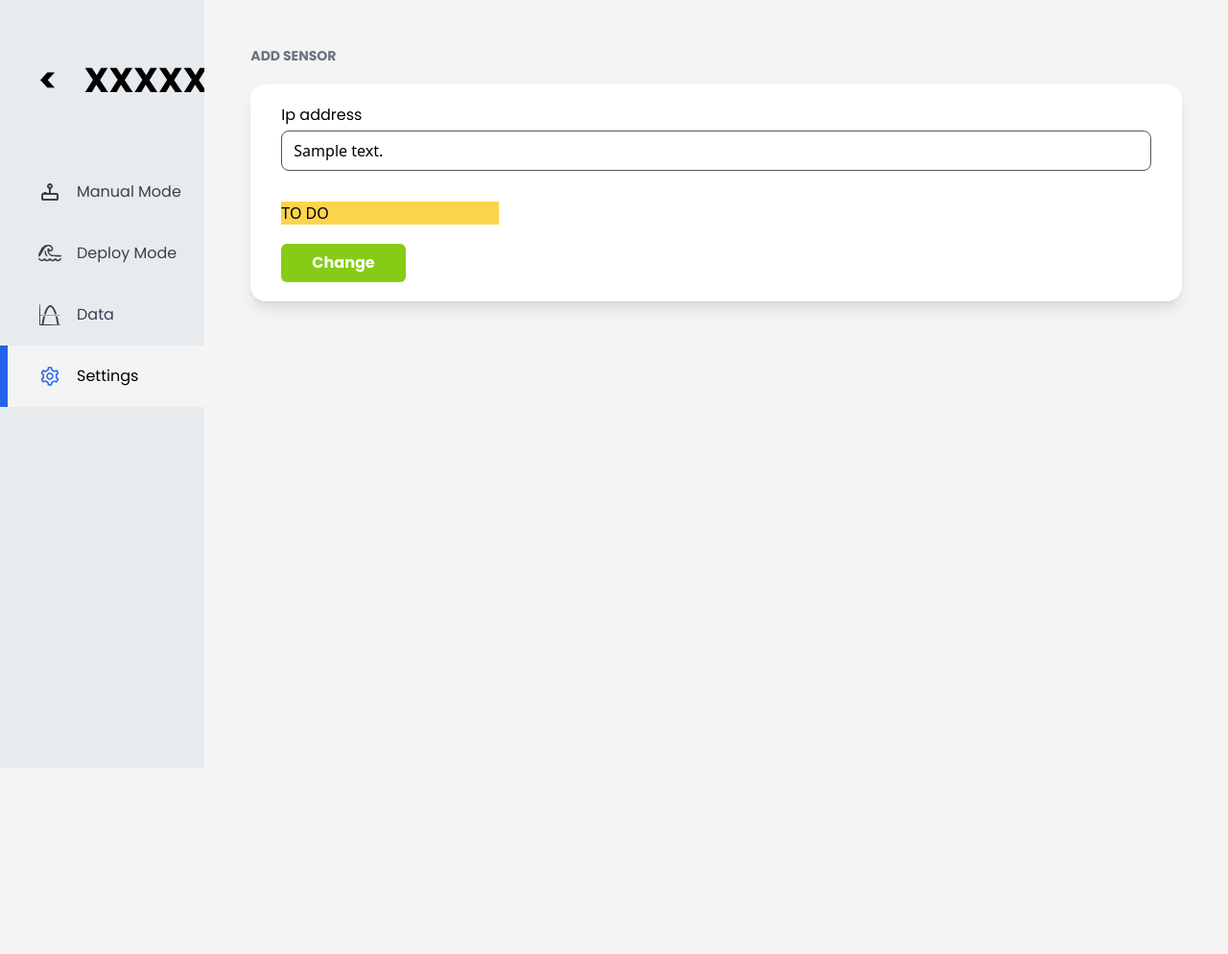
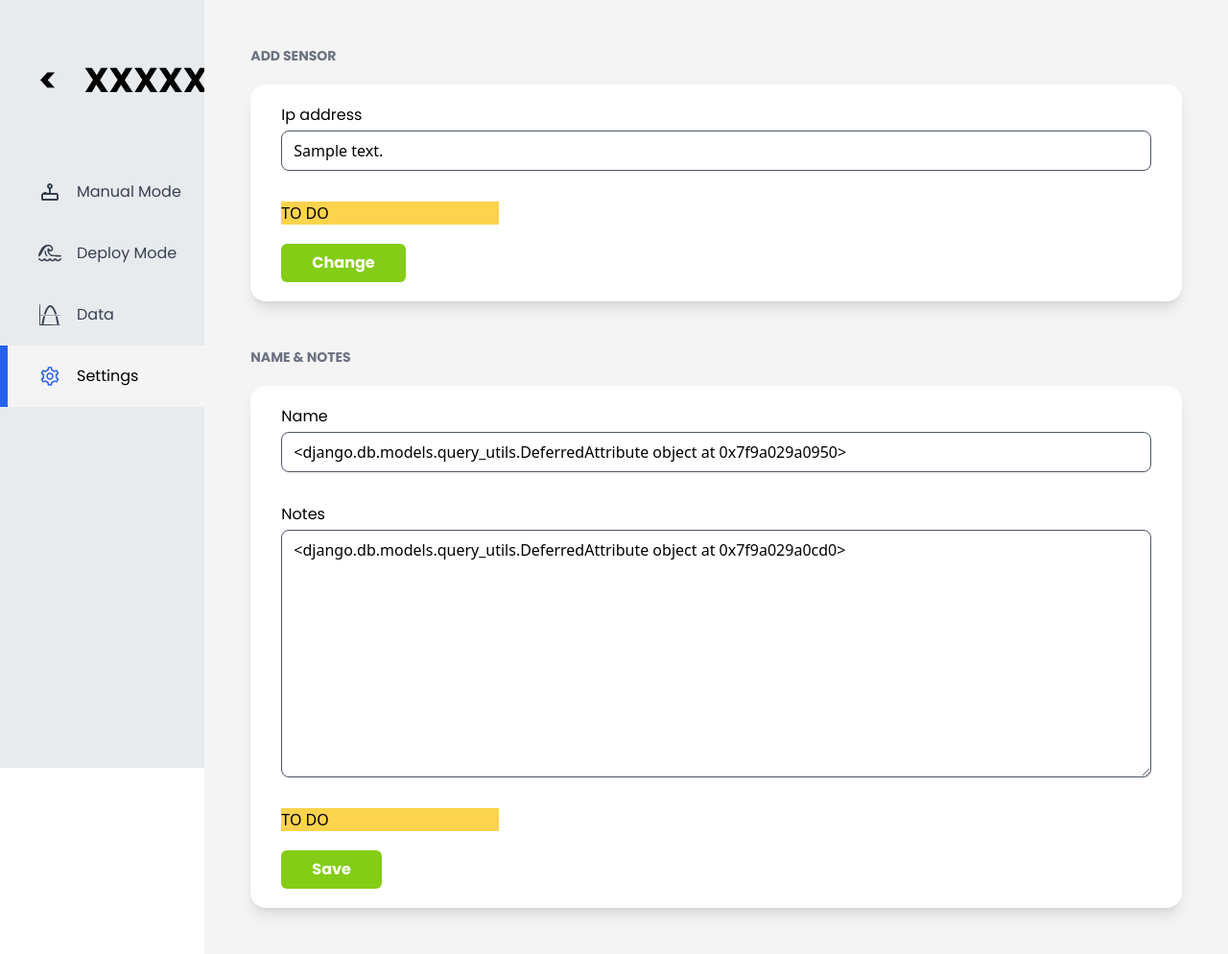
Before and after one commit to Warkild/pFIONA_ui, a Django app: page /sensors/1/settings/ in a window 1280 px wide. Shown: the whole page at 96% size. Before the commit the page ends 424 px from the top, so only its background shows below. Run offline with Django 5.2, Linux system fonts and the light colour scheme; a user stored in the database is signed in; tables that the repository leaves empty hold one stand-in row (values such as "Sample post"); some libraries are stand-ins or nearby versions.

Commit message:
Create brick name_notes v1 in settings view

```diff
--- a/pFIONA_sensors/forms.py
+++ b/pFIONA_sensors/forms.py
@@ -12,3 +12,9 @@ class SensorIPForm(ModelForm):
     class Meta:
         model = Sensor
         fields = ['ip_address']
+
+
+class SensorNameAndNotesForm(ModelForm):
+    class Meta:
+        model = Sensor
+        fields = ['name', 'notes']
--- a/pFIONA_sensors/templates/pFIONA_sensors/view/sensors_settings.html
+++ b/pFIONA_sensors/templates/pFIONA_sensors/view/sensors_settings.html
@@ -7,7 +7,7 @@
     {% tailwind_css %}
 </head>
 <body>
-    <div class="flex">
+    <div class="flex min-h-screen">
         {% include "../components/sensors_menu_bar.html" %}
         <div class="bg-custom-gray-2 w-5/6 p-12">
             <div>
@@ -22,6 +22,18 @@
                     </form>
                 </div>
             </div>
+            <div class="pt-12">
+                <div class="mb-5">
+                    <h2 class="font-poppins font-bold text-gray-500 text-sm">NAME & NOTES</h2>
+                </div>
+                <div class="bg-white shadow-lg rounded-2xl py-5 px-8">
+                    <form method="post">
+                        {% csrf_token %}
+                        {% include "pFIONA_sensors/form/sensor_add_form.html" with form=name_notes_form %}
+                        <button type="submit" class="bg-lime-500 text-white font-poppins px-8 py-2 rounded-md hover:bg-lime-300 font-bold" name="sumbit_name_notes">Save</button>
+                    </form>
+                </div>
+            </div>
         </div>
     </div>
 </body>
--- a/pFIONA_sensors/views.py
+++ b/pFIONA_sensors/views.py
@@ -1,6 +1,6 @@
 from django.contrib.auth.decorators import login_required
 from django.shortcuts import render, redirect, get_object_or_404
-from .forms import SensorForm, SensorIPForm
+from .forms import SensorForm, SensorIPForm, SensorNameAndNotesForm
 
 from pFIONA_sensors.models import Sensor
 
@@ -46,6 +46,7 @@ def sensors_data(request, id):
 def sensors_settings(request, id):
     sensor = get_object_or_404(Sensor, pk=id)
     ip_form = SensorIPForm(request.POST or None, instance=sensor, prefix='ip')
+    name_notes_form = SensorNameAndNotesForm(request.POST or None, instance=Sensor, prefix='name_notes')
 
     if request.method == 'POST':
         if 'submit_ip' in request.POST:
@@ -53,8 +54,10 @@ def sensors_settings(request, id):
             if ip_form.is_valid():
                 ip_form.save()
                 return redirect('sensors_settings', id=id)
-            else:
-                # Afficher les erreurs de validation pour diagnostiquer le problème
-                print(ip_form.errors)
+        if 'sumbit_name_notes' in request.POST:
+            ip_form = SensorNameAndNotesForm(request.POST, instance=sensor, prefix='name_notes')
+            if ip_form.is_valid():
+                ip_form.save()
+                return redirect('sensors_settings', id=id)
     # Ce bloc s'exécute si la requête n'est pas POST ou aucun bouton spécifique n'a été cliqué
-    return render(request, 'pFIONA_sensors/view/sensors_settings.html', {'id': id, 'ip_form': ip_form})
+    return render(request, 'pFIONA_sensors/view/sensors_settings.html', {'id': id, 'ip_form': ip_form, 'name_notes_form' : name_notes_form})
--- a/theme/static/css/dist/styles.css
+++ b/theme/static/css/dist/styles.css
@@ -876,6 +896,22 @@ select {
   height: 100vh;
 }
 
+.h-dvh {
+  height: 100dvh;
+}
+
+.h-lvh {
+  height: 100lvh;
+}
+
+.h-svh {
+  height: 100svh;
+}
+
+.min-h-screen {
+  min-height: 100vh;
+}
+
 .w-1\/2 {
   width: 50%;
 }
@@ -1112,6 +1170,14 @@ select {
 
 .pt-1 {
   padding-top: 0.25rem;
+}
+
+.pt-12 {
+  padding-top: 3rem;
+}
+
+.pl-\[1\/6\] {
+  padding-left: 1/6;
 }
 
 .font-montserrat {
```
Also changed, not shown: other parts of theme/static/css/dist/styles.css (+42 -0 lines).
